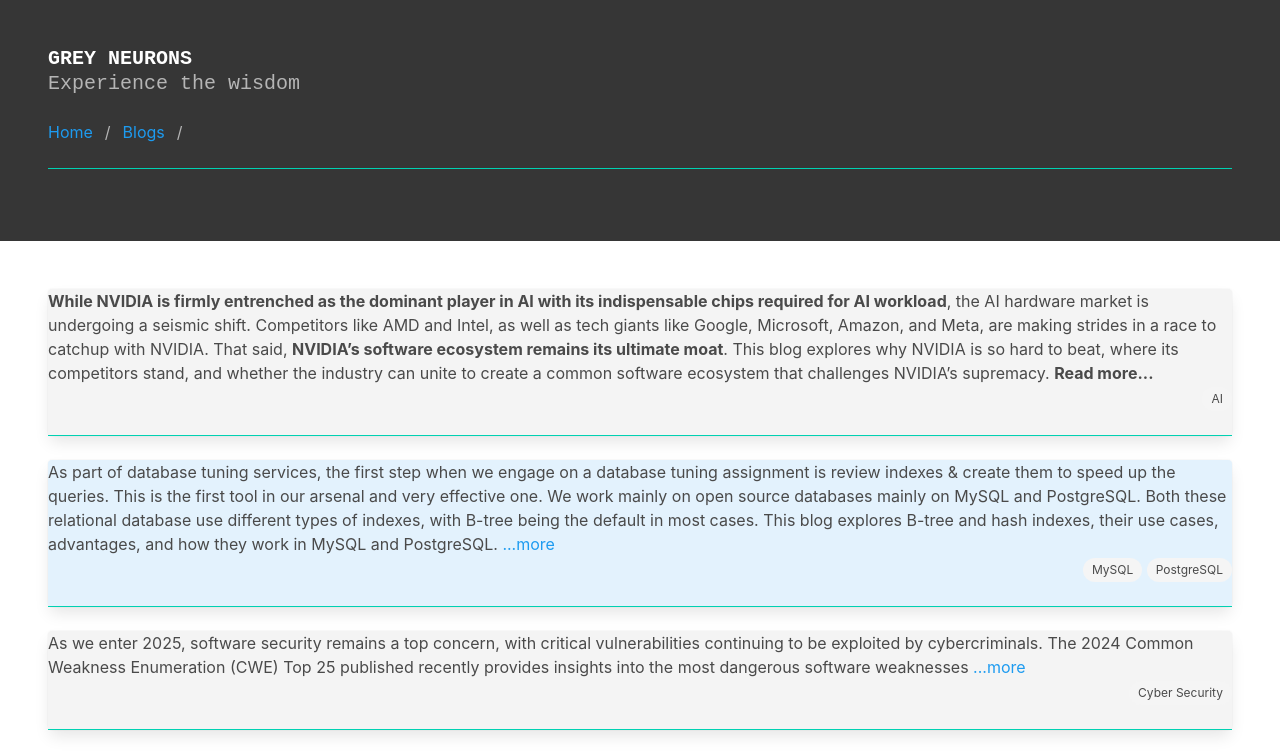
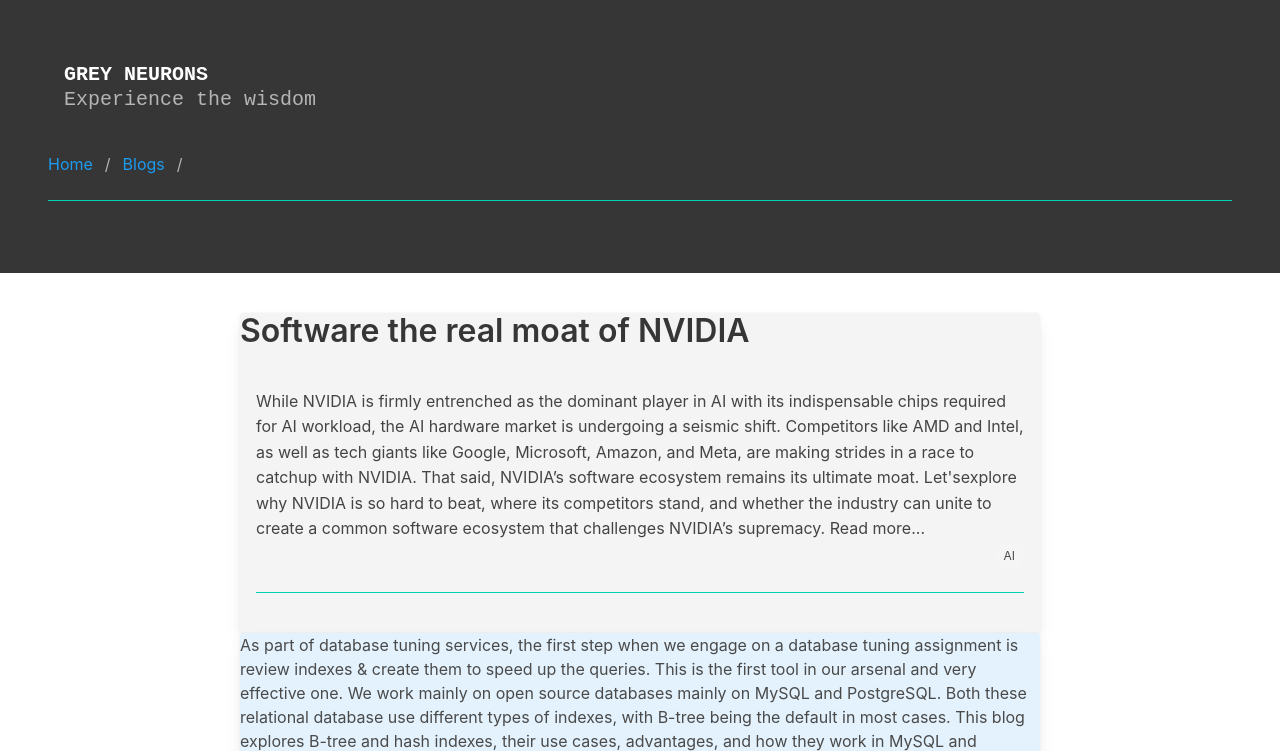
Before and after one commit to GreyNeurons/gnwebsite, a website built with Parcel: page articles.html in a window 1280 px wide. Shown: the top 751 px of the page. Built offline with nearby package versions, Linux system fonts and the light colour scheme.

Commit message:
some refactoring to show content in the middle

```diff
--- a/articles.html
+++ b/articles.html
@@ -10,6 +10,7 @@
   <link rel="stylesheet" href="/css/normalize.css">
   <link rel="stylesheet" href="/css/bulma.css">
   <link rel="stylesheet" href="/css/main.css">
+
   <script src="/js/head-component.js"></script>
 
 </head>
@@ -22,22 +23,26 @@
   </blog-header>
 
 
-  <div class = "section">
+  <div class = "blog-container">
 
-    <a  rel="noopener noreferrer"
-      href="/blogs/nvidia-hardware-domination-reasons.html">
-      <div class="card">
+      <div class="card" onclick="window.location.href='/blogs/nvidia-hardware-domination-reasons.html'">
+        <div class = "title">
+          Software the real moat of NVIDIA
+        </div>
+        <div class="content">
+          While NVIDIA is firmly entrenched as the dominant player in AI with its indispensable chips required for AI workload, the AI hardware market is undergoing a seismic shift. Competitors like AMD and Intel, as well as tech giants like Google, Microsoft, Amazon, and Meta, are making strides in a race to catchup with NVIDIA. That said, NVIDIA’s software ecosystem remains its ultimate moat.
+          Let'sexplore why NVIDIA is so hard to beat, where its competitors stand, and whether the industry can unite to create a common software ecosystem that challenges NVIDIA’s supremacy. Read more...
 
-        <strong>While NVIDIA is firmly entrenched as the dominant player in AI with its indispensable chips required for AI workload</strong>, the AI hardware market is undergoing a seismic shift. Competitors like AMD and Intel, as well as tech giants like Google, Microsoft, Amazon, and Meta, are making strides in a race to catchup with NVIDIA. That said, <strong>NVIDIA’s software ecosystem remains its ultimate moat</strong>. This blog explores why NVIDIA is so hard to beat, where its competitors stand, and whether the industry can unite to create a common software ecosystem that challenges NVIDIA’s supremacy. <strong>Read more...</strong>
-        <div class="has-text-right">
-          <span class="tag is-rounded">AI</span>
+          <div class="has-text-right">
+            <span class="tag is-rounded">AI</span>
+            <hr class = "gn-main"></hr>
+
+          </div>
 
         </div>
 
-        <hr class = "gn-main"></hr>
 
       </div>
-    </a>
 
     <div class="card">
 
--- a/css/main.css
+++ b/css/main.css
@@ -127,3 +127,84 @@
     display: block;  /* Show menu when active */
   }
 }
+
+.container {
+  max-width: 650px; /* Adjust width like Medium */
+  margin: 40px auto; /* Centers the container */
+  padding: 20px;
+}
+
+
+.card-content {
+  padding: 15px;
+  text-align: left;
+  font-size: 1.1em;
+  line-height: 1.6;
+}
+
+  .card {
+    display: flex;
+    flex-direction: column;
+    background: #fff;
+    border-radius: 12px;
+    box-shadow: 0 4px 10px rgba(0, 0, 0, 0.1);
+    overflow: hidden;
+    transition: transform 0.2s ease-in-out, box-shadow 0.2s ease-in-out;
+    cursor: pointer;
+  }
+
+  .card:hover {
+    transform: translateY(-5px);
+    box-shadow: 0 6px 16px rgba(0, 0, 0, 0.15);
+  }
+
+  .card-header {
+    background: #f5f5f5;
+    padding: 16px;
+    font-size: 1.25rem;
+    font-weight: bold;
+    color: #333;
+    border-bottom: 2px solid #ddd;
+  }
+
+  .content {
+    padding: 16px;
+    font-size: 1rem;
+    line-height: 1.6;
+    color: #444;
+  }
+
+  .content strong {
+    color: #222;
+  }
+
+  .gn-main {
+    margin: 16px 0;
+    border: none;
+    height: 1px;
+    background: #ddd;
+  }
+
+  .card-footer {
+    display: flex;
+    justify-content: space-between;
+    align-items: center;
+    background: #f9f9f9;
+    padding: 12px 16px;
+    border-top: 1px solid #eee;
+  }
+
+  .tag {
+    background: #0073e6;
+    color: #fff;
+    font-size: 0.85rem;
+    padding: 6px 12px;
+    border-radius: 16px;
+  }
+
+
+  .blog-container {
+    max-width: 800px;
+    margin: auto;
+    padding-top: 40px;
+}
```
